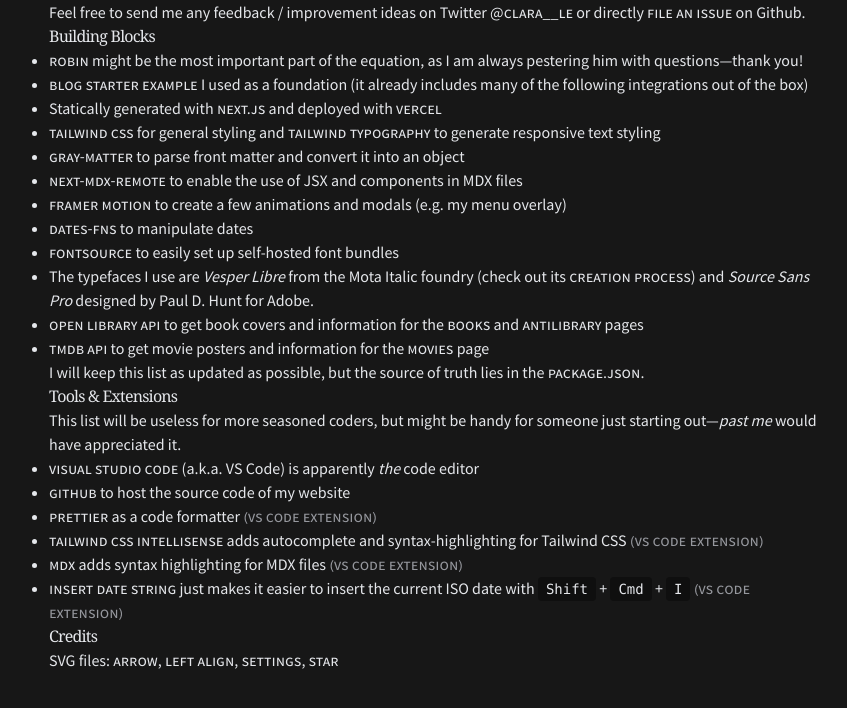
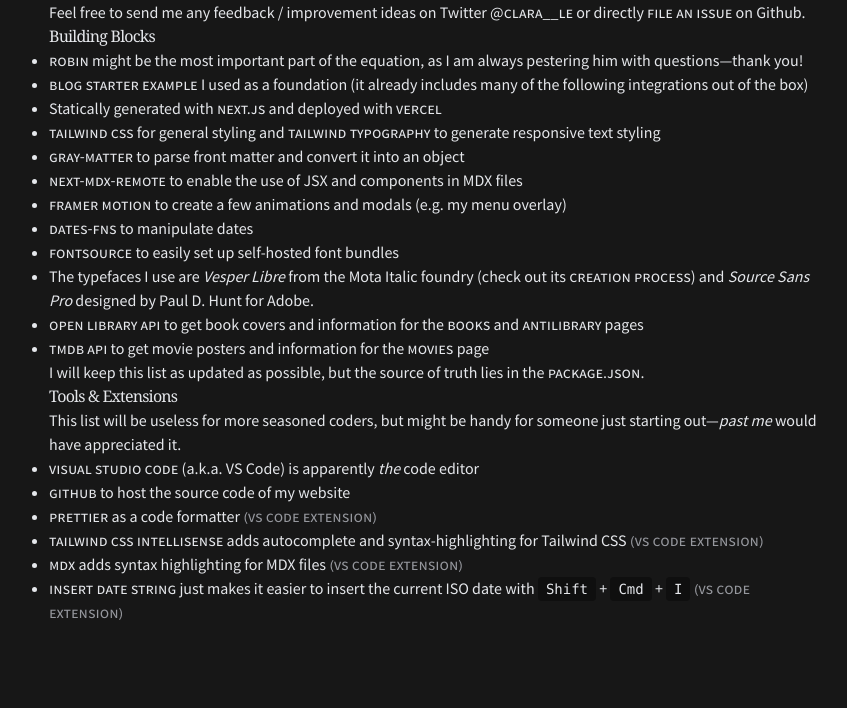
Before and after one commit to hgcl/clara-website, a Next.js app: page /about-this-website in a window 1280 px wide. Shown: the part 371-1079 px from the top of the page, without its empty margins (207-1054 px from the left). Built offline with nearby package versions, Linux system fonts and the light colour scheme; a web font is replaced by a local one; what @tailwindcss/typography would draw is missing.

Commit message:
:pen: Remove old icon credits

```diff
--- a/pages/about-this-website.js
+++ b/pages/about-this-website.js
@@ -168,22 +168,6 @@ export default function AboutWebsite({}) {
               <span className="comment">(VS Code extension)</span>
             </li>
           </ul>
-          <h2>Credits</h2>
-          <p>
-            SVG files:{" "}
-            <Link href="https://www.svgrepo.com/svg/99290/arrow-down-sign-to-navigate">
-              Arrow
-            </Link>
-            ,{" "}
-            <Link href="https://www.svgrepo.com/svg/23815/left-text-alignment-interface-option">
-              Left Align
-            </Link>
-            ,{" "}
-            <Link href="https://www.svgrepo.com/svg/97447/settings">
-              Settings
-            </Link>
-            , <Link href="https://www.svgrepo.com/svg/17906/star">Star</Link>
-          </p>
         </div>
       </Container>
     </Layout>
```
